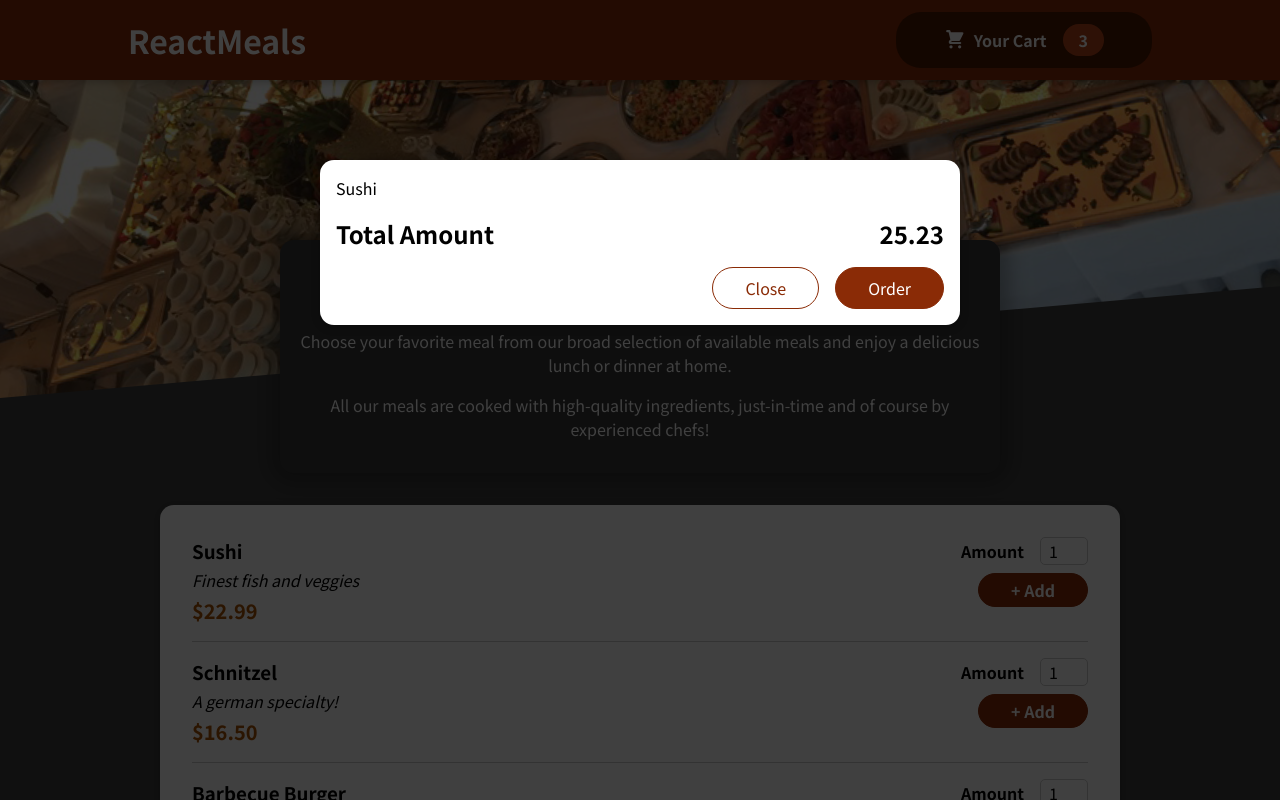
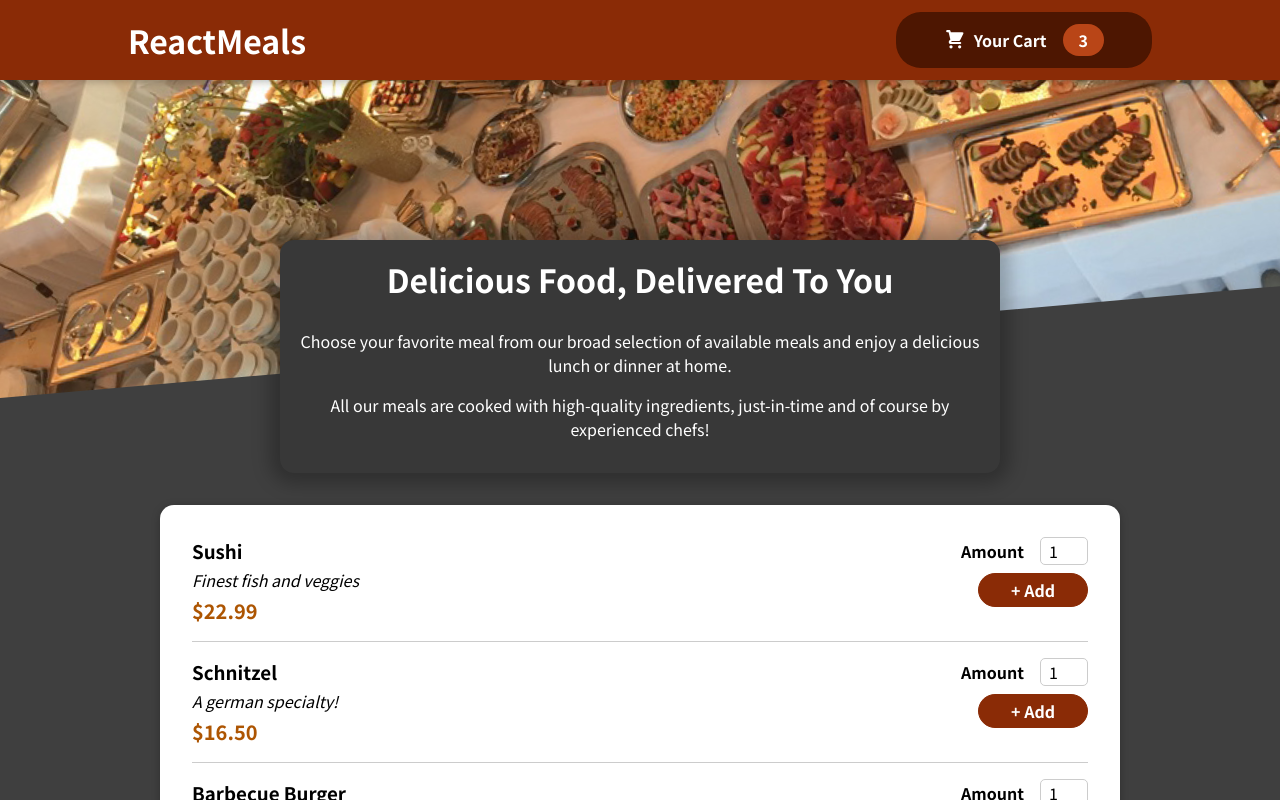
Before and after one commit to bjorntirsen/react-meals, a React (Create React App) app: page / in a window 1280 px wide. Shown: the top 800 px of the page. Built offline with nearby package versions, Linux system fonts and the light colour scheme.

Commit message:
:sparkles: Manage open close modal

```diff
--- a/src/App.js
+++ b/src/App.js
@@ -1,14 +1,24 @@
-import React from 'react';
+import React, { useState } from 'react';
 
 import Cart from './components/Cart/Cart';
 import Header from './components/Layout/Header';
 import Meals from './components/Meals/Meals';
 
 function App() {
+  const [cartIsShown, setCartIsShown] = useState(false);
+
+  const showCartHandler = () => {
+    setCartIsShown(true);
+  };
+
+  const hideCartHandler = () => {
+    setCartIsShown(false);
+  };
+
   return (
     <>
-      <Cart />
-      <Header />
+      {cartIsShown && <Cart onClose={hideCartHandler} />}
+      <Header onShowCart={showCartHandler} />
       <main>
         <Meals />
       </main>
--- a/src/components/Cart/Cart.js
+++ b/src/components/Cart/Cart.js
@@ -4,7 +4,7 @@
 
 import classes from './Cart.module.css';
 
-const Cart = () => {
+const Cart = (props) => {
   const cartItems = (
     <ul className={classes['cart-items']}>
       {[{ id: 'c1', name: 'Sushi', amount: 2, price: 12.99 }].map((item) => (
@@ -13,14 +13,14 @@
     </ul>
   );
   return (
-    <Modal>
+    <Modal onClose={props.onClose}>
       {cartItems}
       <div className={classes.total}>
         <span>Total Amount</span>
         <span>25.23</span>
       </div>
       <div className={classes.actions}>
-        <button className={classes['button--alt']}>Close</button>
+        <button onClick={props.onClose} className={classes['button--alt']}>Close</button>
         <button className={classes.button}>Order</button>
       </div>
     </Modal>
--- a/src/components/Layout/Header.js
+++ b/src/components/Layout/Header.js
@@ -9,7 +9,7 @@
     <>
       <header className={classes.header}>
         <h1>ReactMeals</h1>
-        <HeaderCartButton />
+        <HeaderCartButton onClick={props.onShowCart} />
       </header>
       <div className={classes['main-image']}>
         <img src={mealsImage} alt='A table full of delicious food.' />
--- a/src/components/Layout/HeaderCartButton.js
+++ b/src/components/Layout/HeaderCartButton.js
@@ -4,9 +4,9 @@
 
 import classes from './HeaderCartButton.module.css';
 
-const HeaderCartButton = () => {
+const HeaderCartButton = (props) => {
   return (
-    <button className={classes.button}>
+    <button className={classes.button} onClick={props.onClick}>
       <span className={classes.icon}>
         <CartIcon />
       </span>
--- a/src/components/UI/Modal.js
+++ b/src/components/UI/Modal.js
@@ -4,7 +4,7 @@
 import classes from './Modal.module.css';
 
 const Backdrop = (props) => {
-  return <div className={classes.backdrop}></div>;
+  return <div className={classes.backdrop} onClick={props.onClose}></div>;
 };
 
 const ModalOverlay = (props) => {
@@ -20,7 +20,10 @@
 const Modal = (props) => {
   return (
     <>
-      {reactDom.createPortal(<Backdrop />, portalElement)}
+      {reactDom.createPortal(
+        <Backdrop onClose={props.onClose} />,
+        portalElement
+      )}
       {reactDom.createPortal(
         <ModalOverlay>{props.children}</ModalOverlay>,
         portalElement
```
